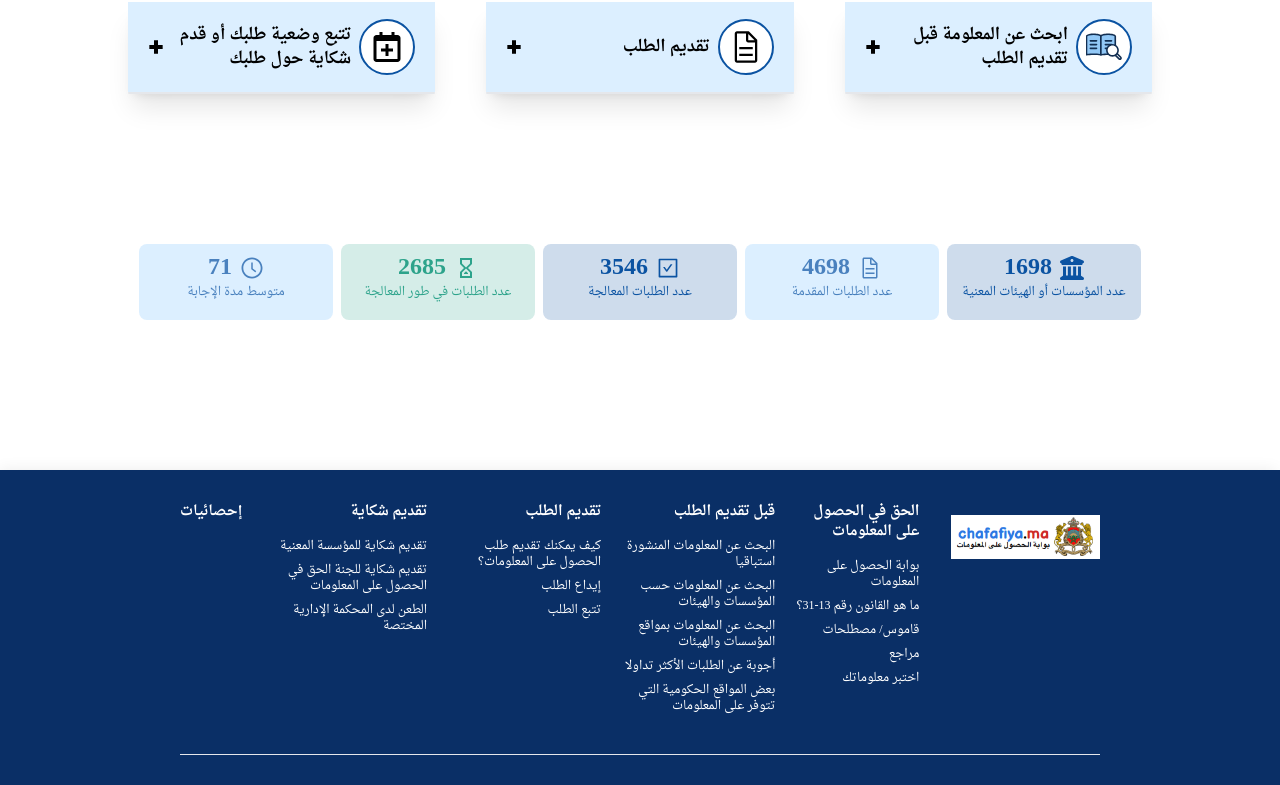
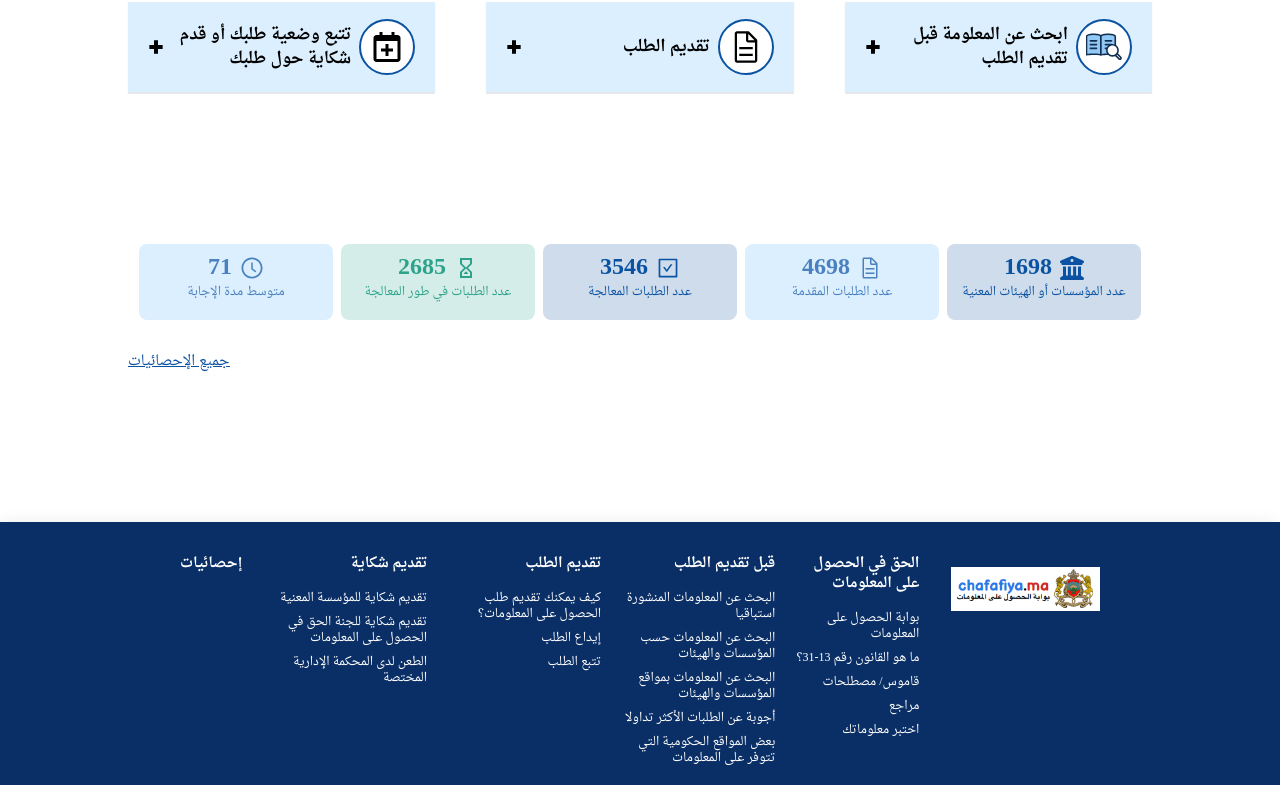
Before and after one commit to nesma05/chafafiya-temp, a Next.js app: page / in a window 1280 px wide. Shown: the part 1622-2407 px from the top of the page. Built offline with nearby package versions, Linux system fonts and the light colour scheme.

Commit message:
put statistics link in home page

```diff
--- a/components/home/Accordion.tsx
+++ b/components/home/Accordion.tsx
@@ -11,7 +11,7 @@ const Accordion = ({ content }: any) => {
   return (
     <div className="w-full lg:w-[30%] divide-y-2">
       <div
-        className="h-[90px] w-full p-5 bg-secondary/30 hover:bg-secondary/50 font-bold flex items-center cursor-pointer gap-2 shadow-xl"
+        className="h-[90px] w-full p-5 bg-secondary/30 hover:bg-secondary/50 font-bold flex items-center cursor-pointer gap-2 shadow-sm"
         onClick={() => {
           setOpen(!open)
         }}
--- a/components/home/IconBoxSection.tsx
+++ b/components/home/IconBoxSection.tsx
@@ -7,7 +7,7 @@ import {
 } from '../icons'
 import IconBox from './IconBox'
 import useTranslation from '../../utils/customHooks'
-import { boxContent } from '../../utils/constants'
+import NextLink from 'next/link'
 
 const extraIconBoxContent = [
   {
@@ -34,13 +34,20 @@ const extraIconBoxContent = [
 
 const IconBoxSection = () => {
   const { tr } = useTranslation()
- const iconBoxContent = tr('iconBoxContent').map((content:any,index:any)=>{
-  return {...content, color:extraIconBoxContent[index].color,icon:extraIconBoxContent[index].icon}
- })
+  const iconBoxContent = tr('iconBoxContent').map(
+    (content: any, index: any) => {
+      return {
+        ...content,
+        color: extraIconBoxContent[index].color,
+        icon: extraIconBoxContent[index].icon,
+      }
+    }
+  )
 
   return (
-    <div className="my-[150px] mx-auto flex w-[80%] flex-wrap justify-center gap-2">
-      {iconBoxContent.map((content: any,index:any) => (
+    <div className="my-[150px] mx-auto w-[80%]">
+      <div className="flex flex-wrap justify-center gap-2">
+        {iconBoxContent.map((content: any, index: any) => (
           <IconBox
             key={index}
             text={content.text}
@@ -50,6 +57,12 @@ const IconBoxSection = () => {
           />
         ))}
       </div>
+      <div className="mt-8 text-left text-sm text-main underline">
+        <NextLink href={'/statistics'} passHref>
+          <a>جميع الإحصائيات</a>
+        </NextLink>
+      </div>
+    </div>
   )
 }
 
--- a/pages/statistics.tsx
+++ b/pages/statistics.tsx
@@ -141,27 +141,25 @@ const statistics: NextPage = () => {
       ctx.restore()
     },
     afterDatasetsDraw: function (chart: any) {
-      // To only draw at the end of animation, check for easing === 1
       const { ctx } = chart
 
       chart.data.datasets.forEach(function (dataset: any, i: any) {
         var meta = chart.getDatasetMeta(i)
         if (!meta.hidden) {
           meta.data.forEach(function (element: any, index: any) {
-            // Draw the text in black, with the specified font
             ctx.fillStyle = dataset.borderColor
 
-            var fontSize = 16
+            const fontSize = 16
 
             // Just naively convert to string for now
-            var dataString = dataset.data[index].toString()
+            const dataString = dataset.data[index].toString()
 
             // Make sure alignment settings are correct
             ctx.textAlign = 'center'
             ctx.textBaseline = 'middle'
 
-            var padding = 5
-            var position = element.tooltipPosition()
+            const padding = 5
+            const position = element.tooltipPosition()
             ctx.fillText(
               dataString,
               position.x,
```
Lines whose indentation alone changed are shown as unchanged.
